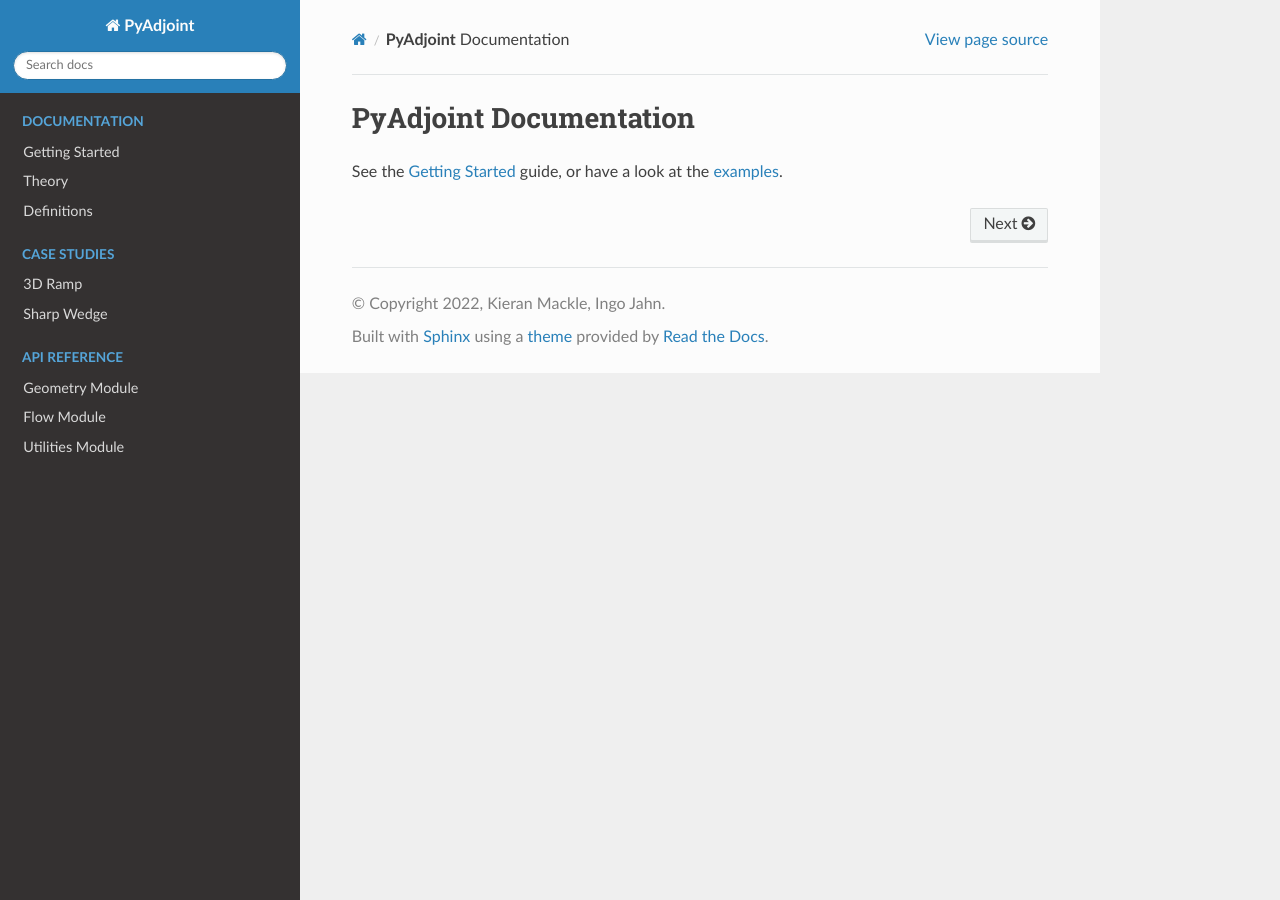
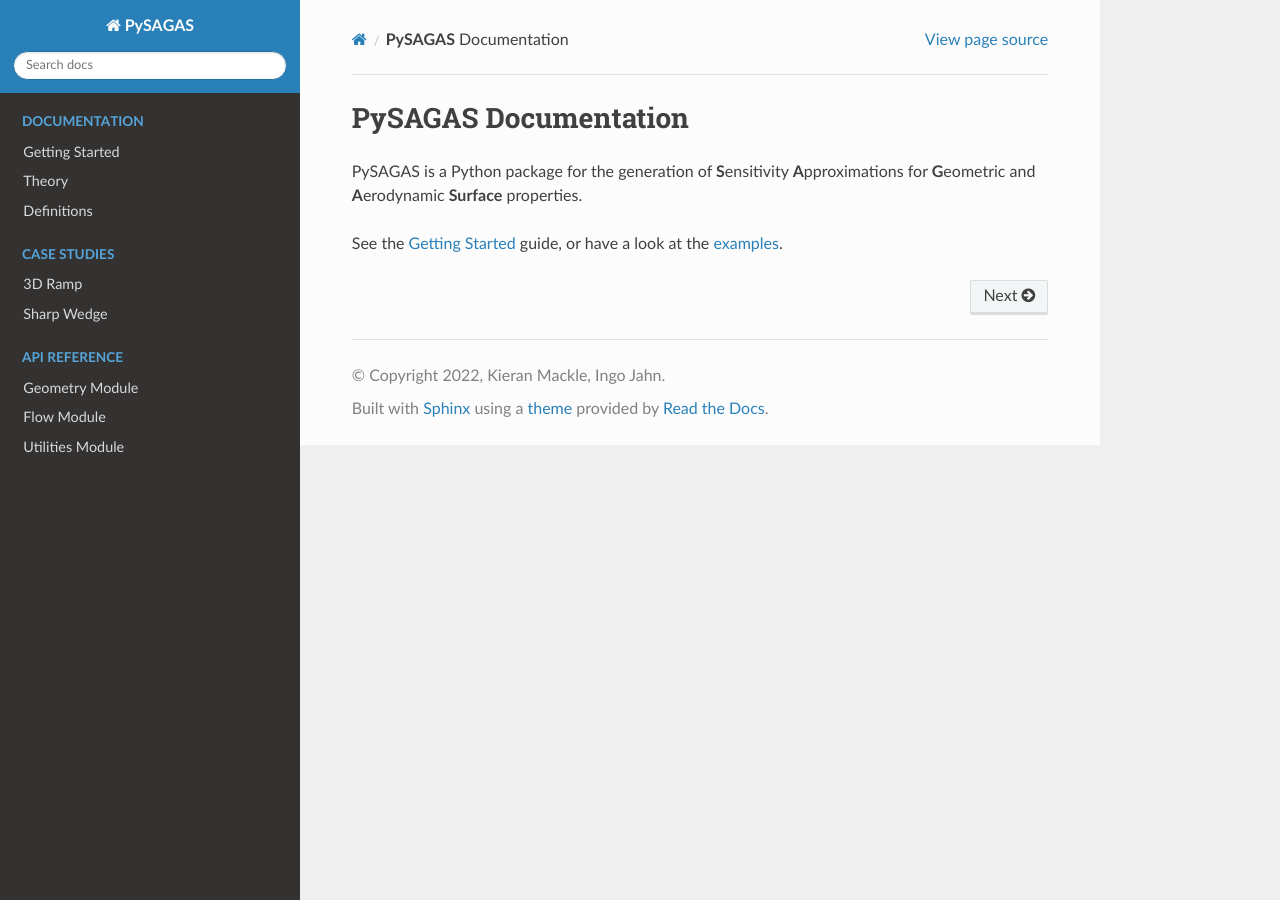
Before and after one commit to kieran-mackle/pysagas, a Sphinx documentation site: the page built from docs/source/index.md, in a window 1280 px wide. Built offline with Sphinx 7.4.7 and the Read the Docs theme 2.0.0, drawn with Linux system fonts in a browser that asks for light colours.

Commit message:
docs: update docs references to pysagas

````diff
--- a/docs/source/api_ref/flow.md
+++ b/docs/source/api_ref/flow.md
@@ -2,6 +2,6 @@
 
 
 ```{eval-rst}
-.. automodule:: adjoint.flow
+.. automodule:: pysagas.flow
    :members:
 ```
--- a/docs/source/api_ref/geometry.md
+++ b/docs/source/api_ref/geometry.md
@@ -1,6 +1,6 @@
 # Geometry Module
 
 ```{eval-rst}
-.. automodule:: adjoint.geometry
+.. automodule:: pysagas.geometry
    :members:
 ```
--- a/docs/source/api_ref/utilities.md
+++ b/docs/source/api_ref/utilities.md
@@ -1,6 +1,6 @@
 # PyAdjoint Utilities
 
 ```{eval-rst}
-.. automodule:: adjoint.utilities
+.. automodule:: pysagas.utilities
    :members:
 ```
--- a/docs/source/conf.py
+++ b/docs/source/conf.py
@@ -19,7 +19,7 @@
 # -- Project information -----------------------------------------------------
 # https://www.sphinx-doc.org/en/master/usage/configuration.html#project-information
 
-project = "PyAdjoint"
+project = "PySAGAS"
 copyright = "2022, Kieran Mackle, Ingo Jahn"
 author = "Kieran Mackle, Ingo Jahn"
 release = "0.1.0"
--- a/docs/source/documentation/definitions.md
+++ b/docs/source/documentation/definitions.md
@@ -4,7 +4,7 @@
 
 ```{seealso}
 The Cell definition shown below is consistent with the
-[Cell](adjoint.geometry.Cell) object.
+[Cell](pysagas.geometry.Cell) object.
 ```
 
 ![Nominal Cell definition](../_static/nominal_tri.png)
--- a/docs/source/index.md
+++ b/docs/source/index.md
@@ -1,4 +1,7 @@
-# **PyAdjoint** Documentation
+# **PySAGAS** Documentation
+
+PySAGAS is a Python package for the generation of **S**ensitivity **A**pproximations
+for **G**eometric and **A**erodynamic **Surface** properties.
 
 See the [Getting Started](documentation/getting-started) guide, or have a look
 at the [examples](examples/ramp_3d.md).
````
